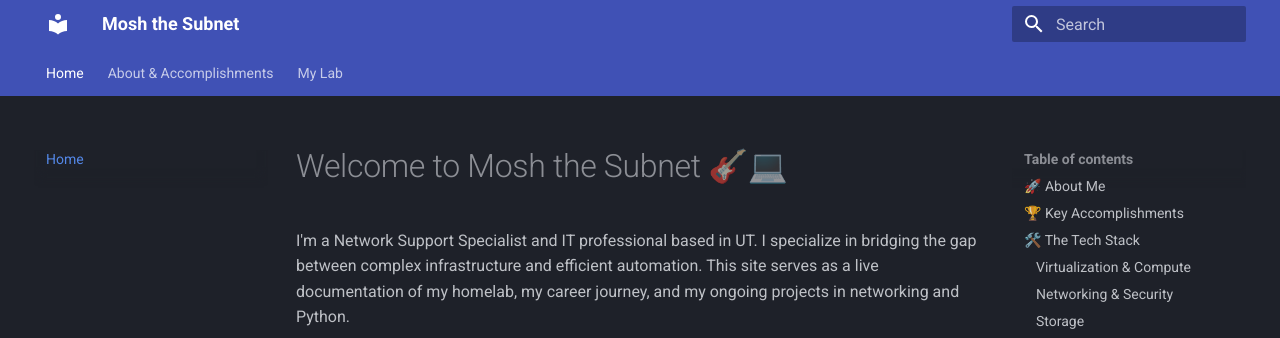
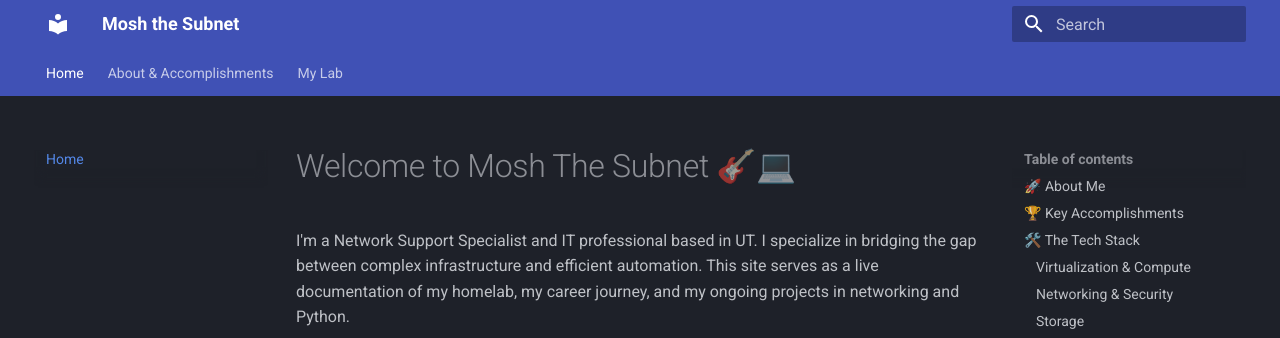
Before and after one commit to moshthesubnet/my-lab-docs, an MkDocs documentation site: the page built from docs/index.md, in a window 1280 px wide and 900 px high. Shown: the top 338 px of the window. Built offline with MkDocs 1.6.1 and Material for MkDocs 9.7.7, drawn with Linux system fonts in a browser that asks for light colours.

```diff
--- a/docs/index.md
+++ b/docs/index.md
@@ -1,4 +1,4 @@
-# Welcome to Mosh the Subnet 🎸💻
+# Welcome to Mosh The Subnet 🎸💻
 
 I'm a Network Support Specialist and IT professional based in UT. I specialize in bridging the gap between complex infrastructure and efficient automation. This site serves as a live documentation of my homelab, my career journey, and my ongoing projects in networking and Python.
 
```
